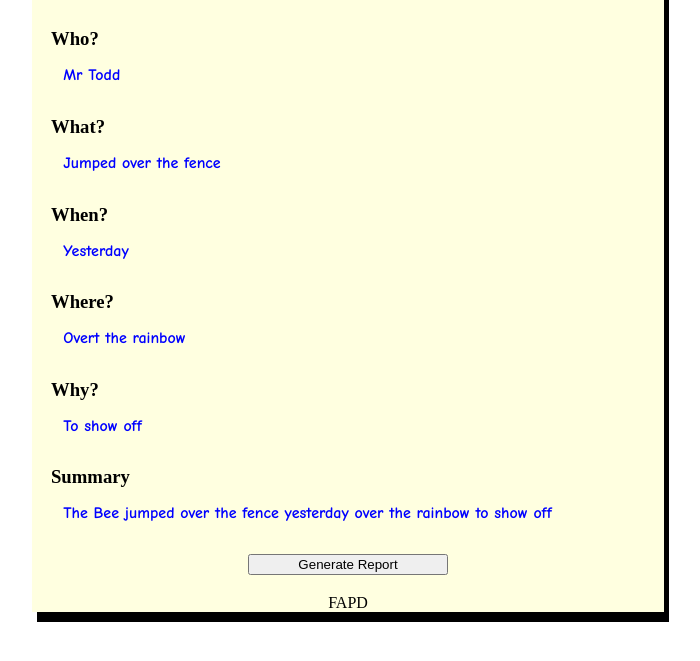
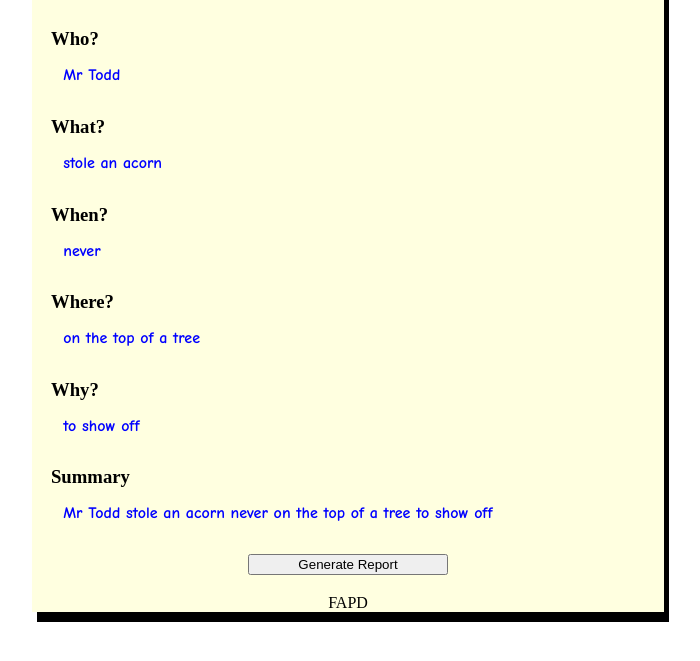
Before and after one commit to petsek/14mixedMessages, a plain HTML site: page index.html in a window 1280 px wide. Both pictures are taken after a click on the button "Generate Report". Shown: the part 129-790 px from the top of the page, without its empty margins (292-992 px from the left). Drawn offline with Linux system fonts and the light colour scheme.

Commit message:
5 randNums

```diff
--- a/index.html
+++ b/index.html
@@ -19,27 +19,27 @@
 
         <div class="category">
           <h3>What?</h3>
-          <p>Jumped over the fence</p>
+          <p id="doWhat"></p>
         </div>
 
         <div class="category">
           <h3>When?</h3>
-          <p>Yesterday</p>
+          <p id="doWhen"></p>
         </div>
 
         <div class="category">
           <h3>Where?</h3>
-          <p>Overt the rainbow</p>
+          <p id="doWhere"></p>
         </div>
 
         <div class="category">
           <h3>Why?</h3>
-          <p>To show off</p>
+          <p id="doWhy"></p>
         </div>
 
         <div class="category">
           <h3>Summary</h3>
-          <p>The Bee jumped over the fence yesterday over the rainbow to show off</p>
+          <p id="doSummary"></p>
         </div>
 
         <button onclick ="reportGen()">Generate Report</button>
--- a/main.js
+++ b/main.js
@@ -1,10 +1,20 @@
-const who = ['The Bee', 'Mr Todd', 'Hedgehog Jr.', 'Dr Owl', 'Nobody']
+const who = ['The Bee', 'Mr Todd', 'Hedgehog Jr.', 'Dr Owl', 'Somebody']
 const what = ['jumped over the fence', 'stole an acorn', 'broke a window', 'eat all the pies', 'did nothing']
 const when = ['yesterday', '12/04/2021 at 5:37 pm', 'three days ago', 'on Monday', 'never']
-const where = ['over the rainbow', 'on the top of a tree', 'in the den', 'behind a bush', 'nowhere']
+const where = ['at the rainbow', 'on the top of a tree', 'in the den', 'behind a bush', 'nowhere']
 const why = ['to show off', 'to kill some time', 'because he is a badass', 'to help out', 'for no reason']
 
 function reportGen() {
-  const randNum = Math.floor(Math.random() * who.length);
-  document.getElementById('doWho').innerHTML = who[randNum];
+  const randNum1 = Math.floor(Math.random() * who.length);
+  const randNum2 = Math.floor(Math.random() * who.length);
+  const randNum3 = Math.floor(Math.random() * who.length);
+  const randNum4 = Math.floor(Math.random() * who.length);
+  const randNum5 = Math.floor(Math.random() * who.length);
+
+  document.getElementById('doWho').innerHTML = who[randNum1];
+  document.getElementById('doWhat').innerHTML = what[randNum2];
+  document.getElementById('doWhen').innerHTML = when[randNum3];
+  document.getElementById('doWhere').innerHTML = where[randNum4];
+  document.getElementById('doWhy').innerHTML = why[randNum5];
+  document.getElementById('doSummary').innerHTML = `${who[randNum1]} ${what[randNum2]} ${when[randNum3]} ${where[randNum4]} ${why[randNum5]}`;
 }
```
